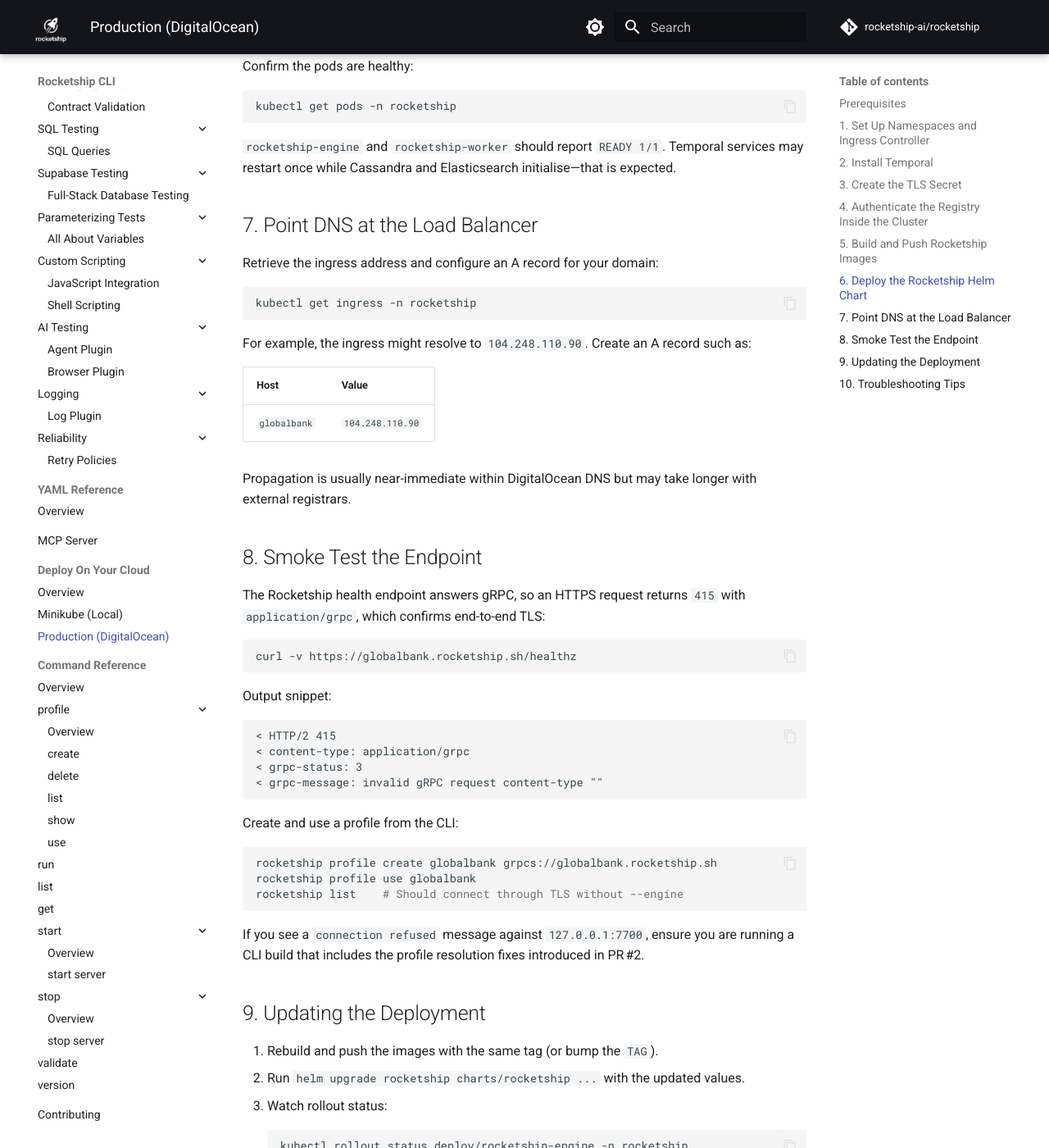
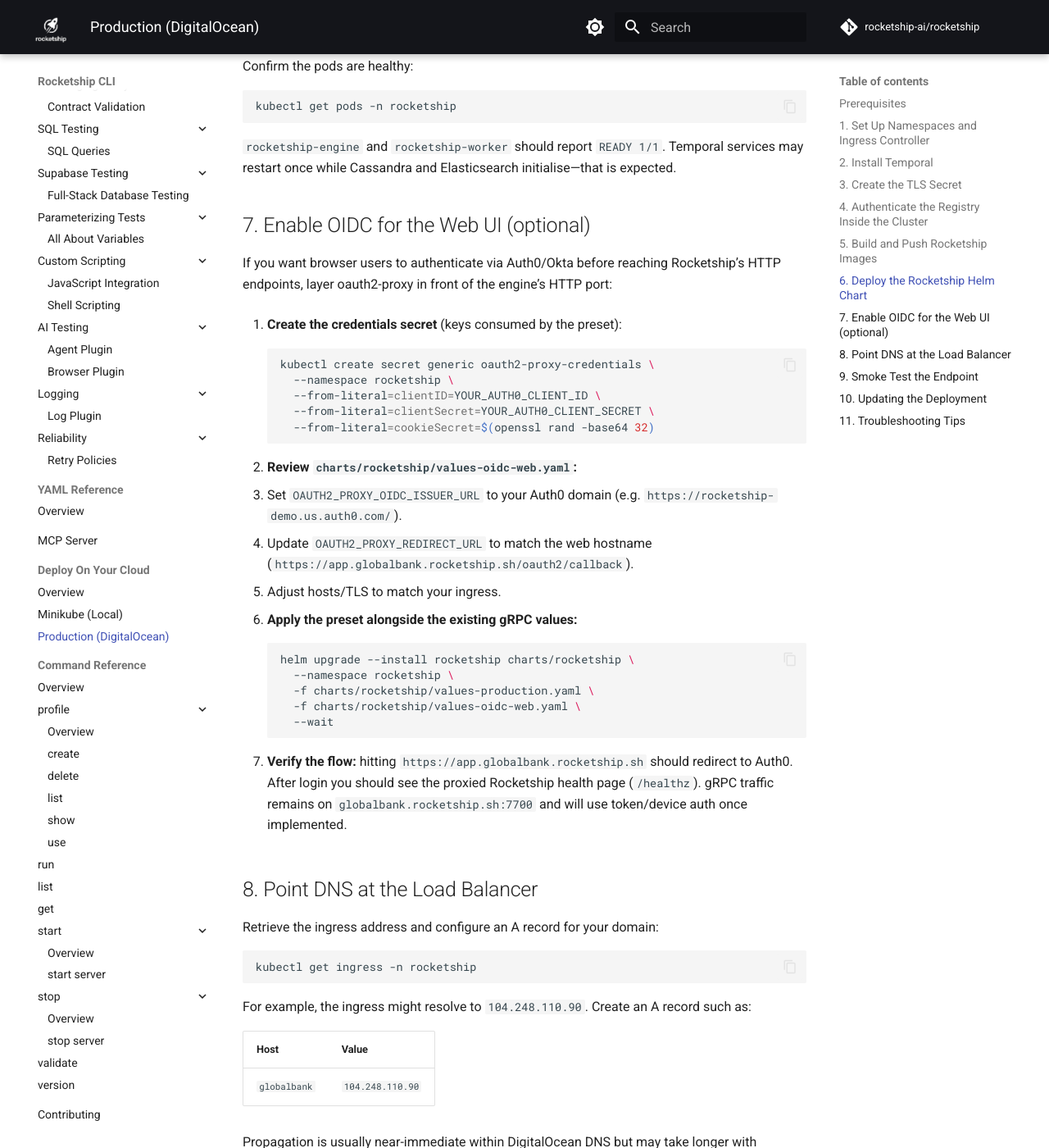
Before and after one commit to rocketship-ai/rocketship, an MkDocs documentation site: the page built from docs/src/deploy/digitalocean.md, in a window 1280 px wide and 1400 px high, scrolled down 3305 px. Shown: the whole window at 82% size. Built offline with MkDocs 1.6.1 and Material for MkDocs 9.7.7, drawn with Linux system fonts in a browser that asks for light colours; comment, search, counter and statistics services are not loaded; some of the changed text lies outside the part shown.

Commit message:
add web ingress template stuff

````diff
--- a/docs/src/deploy/digitalocean.md
+++ b/docs/src/deploy/digitalocean.md
@@ -144,7 +144,36 @@
 
 `rocketship-engine` and `rocketship-worker` should report `READY 1/1`. Temporal services may restart once while Cassandra and Elasticsearch initialise—that is expected.
 
-## 7. Point DNS at the Load Balancer
+## 7. Enable OIDC for the Web UI (optional)
+
+If you want browser users to authenticate via Auth0/Okta before reaching Rocketship’s HTTP endpoints, layer oauth2-proxy in front of the engine’s HTTP port:
+
+1. **Create the credentials secret** (keys consumed by the preset):
+   ```bash
+   kubectl create secret generic oauth2-proxy-credentials \
+     --namespace rocketship \
+     --from-literal=clientID=YOUR_AUTH0_CLIENT_ID \
+     --from-literal=clientSecret=YOUR_AUTH0_CLIENT_SECRET \
+     --from-literal=cookieSecret=$(openssl rand -base64 32)
+   ```
+
+2. **Review `charts/rocketship/values-oidc-web.yaml`:**
+   - Set `OAUTH2_PROXY_OIDC_ISSUER_URL` to your Auth0 domain (e.g. `https://rocketship-demo.us.auth0.com/`).
+   - Update `OAUTH2_PROXY_REDIRECT_URL` to match the web hostname (`https://app.globalbank.rocketship.sh/oauth2/callback`).
+   - Adjust hosts/TLS to match your ingress.
+
+3. **Apply the preset alongside the existing gRPC values:**
+   ```bash
+   helm upgrade --install rocketship charts/rocketship \
+     --namespace rocketship \
+     -f charts/rocketship/values-production.yaml \
+     -f charts/rocketship/values-oidc-web.yaml \
+     --wait
+   ```
+
+4. **Verify the flow:** hitting `https://app.globalbank.rocketship.sh` should redirect to Auth0. After login you should see the proxied Rocketship health page (`/healthz`). gRPC traffic remains on `globalbank.rocketship.sh:7700` and will use token/device auth once implemented.
+
+## 8. Point DNS at the Load Balancer
 
 Retrieve the ingress address and configure an A record for your domain:
 
@@ -187,7 +216,7 @@
 
 If you see a `connection refused` message against `127.0.0.1:7700`, ensure you are running a CLI build that includes the profile resolution fixes introduced in PR #2.
 
-## 9. Updating the Deployment
+## 10. Updating the Deployment
 
 1. Rebuild and push the images with the same tag (or bump the `TAG`).
 2. Run `helm upgrade rocketship charts/rocketship ...` with the updated values.
@@ -197,7 +226,7 @@
    kubectl rollout status deploy/rocketship-worker -n rocketship
    ```
 
-## 10. Troubleshooting Tips
+## 11. Troubleshooting Tips
 
 - `CrashLoopBackOff` with `exec /bin/engine: exec format error` indicates the image was built for the wrong architecture. Rebuild with `--platform linux/amd64`.
 - If the worker logs show `Namespace <name> is not found`, rerun the Temporal namespace creation step and verify `temporal.namespace` in the Helm values matches.
````
Also changed, not shown: other parts of docs/src/deploy/digitalocean.md (+1 -1 lines), MASTER_PLAN.md (+14 -15 lines), docs/src/deploy-on-your-cloud.md (+2 -1 lines), 7 other files.
